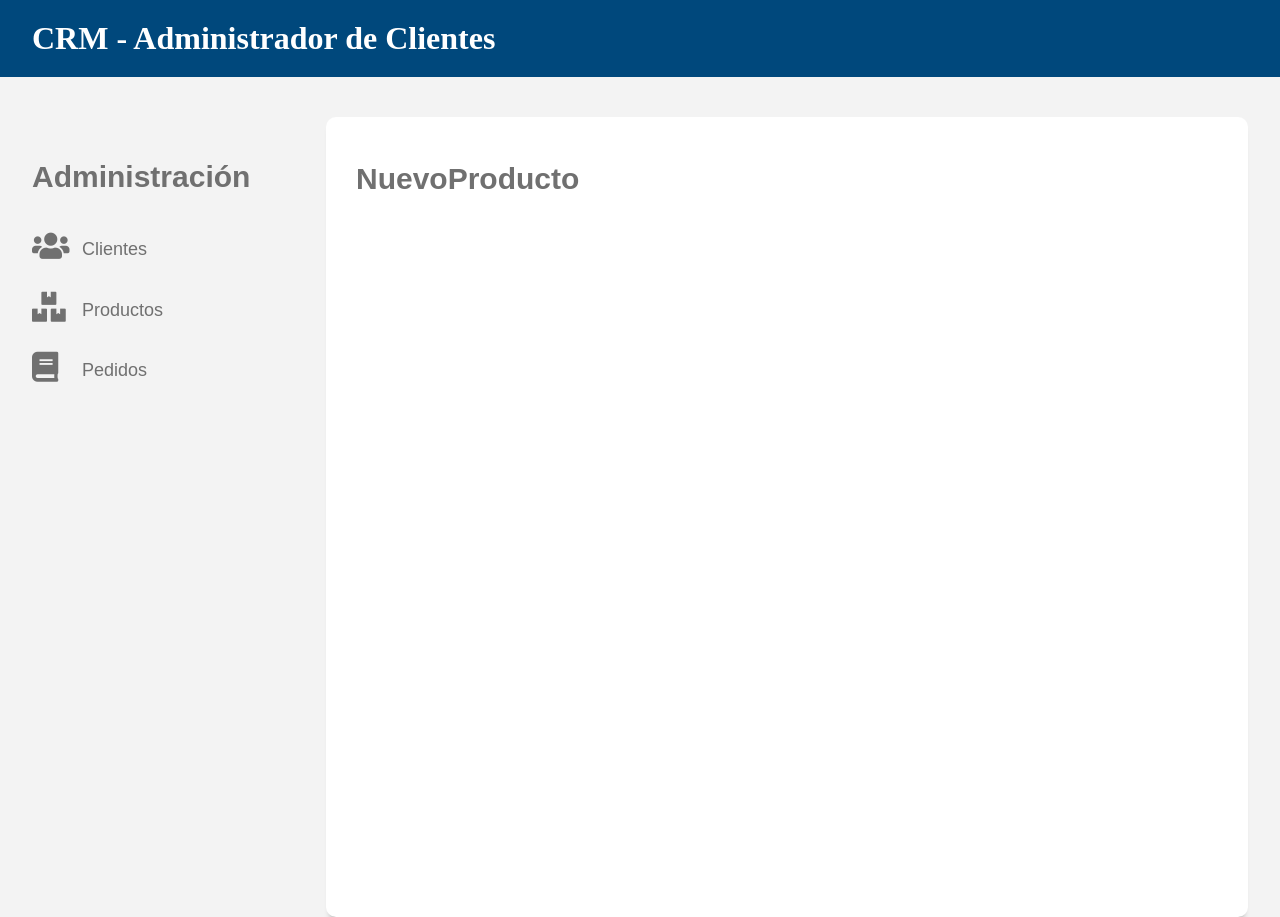
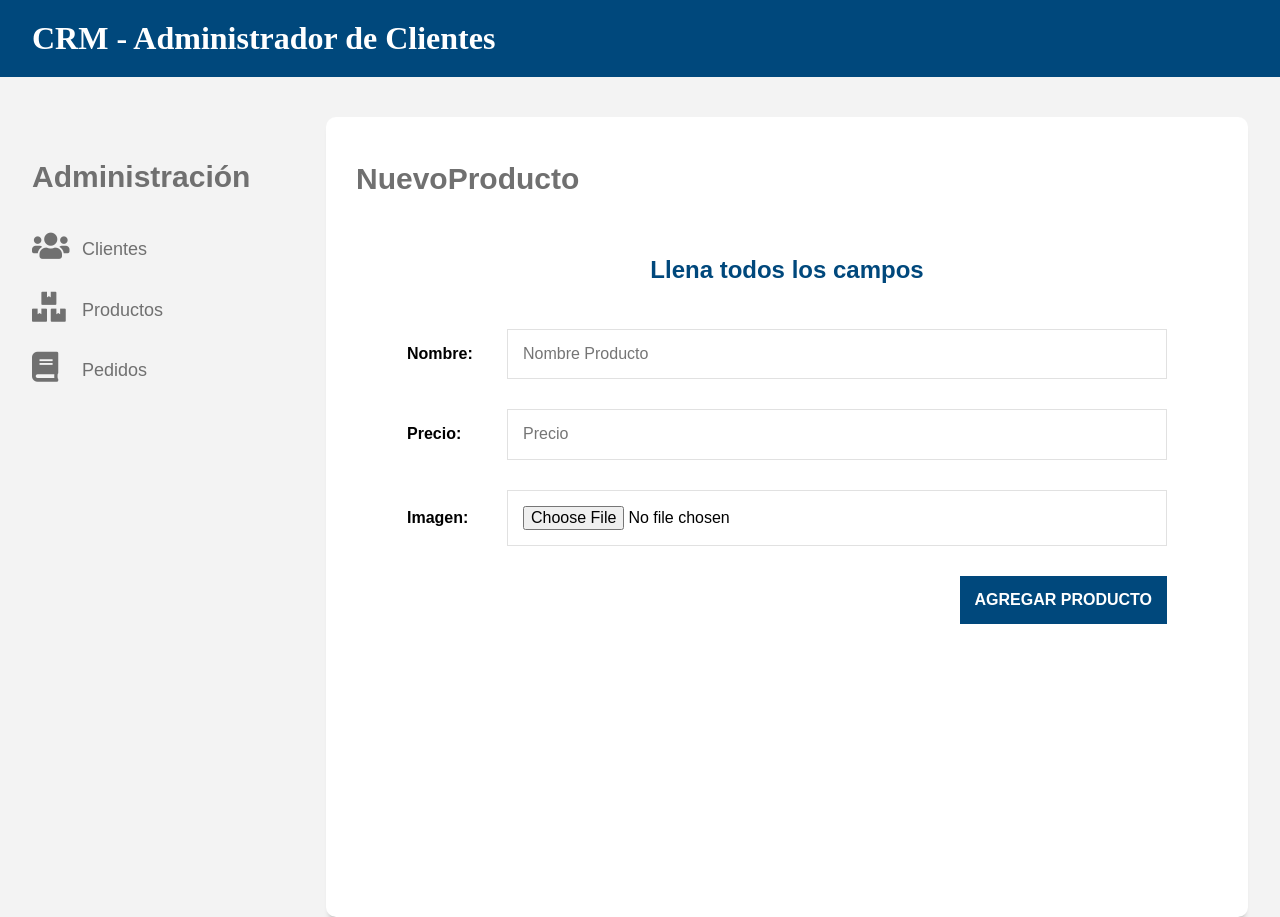
Before and after one commit to IgorNSMD/cliente-api, a React (Create React App) app: page /productos/nuevo in a window 1280 px wide. Built offline with nearby package versions, Linux system fonts and the light colour scheme.

Commit message:
Capitulo 419

```diff
--- a/src/componentes/productos/NuevoProducto.js
+++ b/src/componentes/productos/NuevoProducto.js
@@ -1,10 +1,42 @@
-import React, { Fragment }  from 'react';
+import React, { useState, Fragment }  from 'react';
 
 function NuevoProducto(props) {
+
+    //producto = state, guardarProducto = setstate
+    const [producto, guardarProducto] = useState({
+        nombre: '',
+        precio: ''
+    });
+
+    // archivo = state, guardarArchivo = setState
+    const [archivo, guardarArchivo] = useState('');
 
     return (
         <Fragment>
             <h2>NuevoProducto</h2>
+
+            <form>
+                <legend>Llena todos los campos</legend>
+
+                <div className="campo">
+                    <label>Nombre:</label>
+                    <input type="text" placeholder="Nombre Producto" name="nombre" />
+                </div>
+
+                <div className="campo">
+                    <label>Precio:</label>
+                    <input type="number" name="precio" min="0.00" step="0.01" placeholder="Precio" />
+                </div>
+
+                <div className="campo">
+                    <label>Imagen:</label>
+                    <input type="file"  name="imagen" />
+                </div>
+
+                <div className="enviar">
+                        <input type="submit" className="btn btn-azul" value="Agregar Producto" />
+                </div>
+            </form>
         </Fragment>
     )
 }
```
